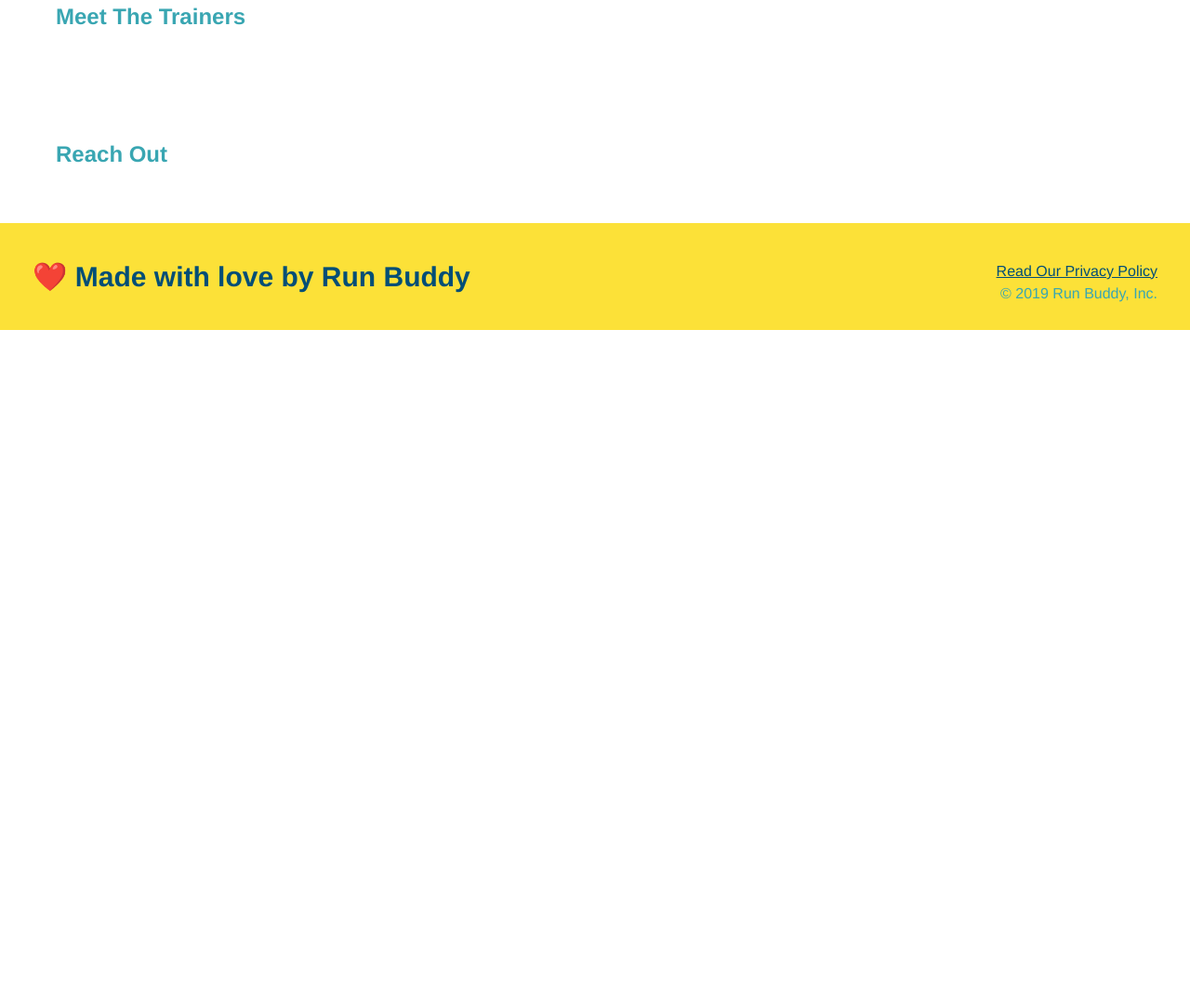
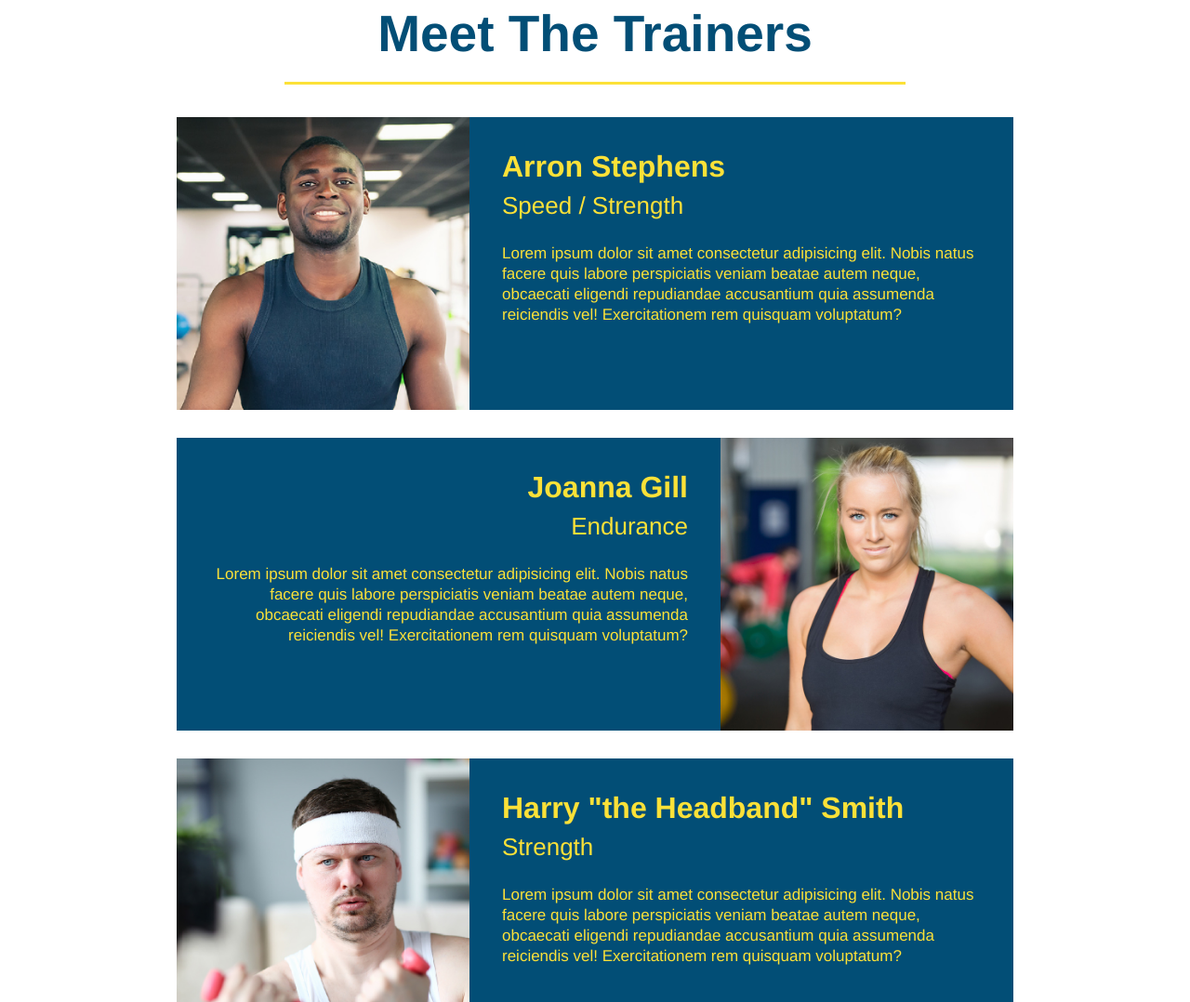
Before and after one commit to Patrickgp/run-buddy, a plain HTML site: page index.html in a window 1280 px wide. Shown: the part 2820-3898 px from the top of the page at 93% size. Before the commit the page ends 3175 px from the top, so only its background shows below. Drawn offline with Linux system fonts and the light colour scheme.

Commit message:
meet the trainers section

```diff
--- a/assets/style.css
+++ b/assets/style.css
@@ -181,3 +181,50 @@ section {
 .steps span {
     font-size: 38px;
 }
+
+.trainers {
+    text-align: center;
+}
+
+.trainer {
+    width: 900px;
+    margin: 0 auto 30px auto;
+    background: #024e76;
+    color: #fce138;
+    overflow: auto;
+}
+
+.trainer img {
+    width: 35%;
+    float: left;
+}
+
+.trainer-bio {
+    padding: 35px;
+    float: left;
+    width: 65%;
+}
+
+.text-left {
+    text-align: left;
+}
+
+.text-right {
+    text-align: right;
+}
+
+.trainer-bio h3 {
+    font-size: 32px;
+    margin-bottom: 8px;
+}
+
+.trainer-bio h4 {
+    font-weight: lighter;
+    font-size: 26px;
+    margin-bottom: 25px;
+}
+
+.trainer-bio p {
+    font-size: 17px;
+    line-height: 1.3;
+}
--- a/index.html
+++ b/index.html
@@ -109,8 +109,36 @@
         </section>
 
         <!-- "meet the trainers" section -->
-        <section>
-            <h2>Meet The Trainers</h2>
+        <section id="your-trainers" class="trainers">
+            <h2 class="section-title primary-border">Meet The Trainers</h2>
+
+            <article class="trainer">
+                <img src="/assets/images/trainer-1.jpg" alt="Arron Stephens in his workout clothes, ready to pump iron">
+                <div class="trainer-bio text-left">
+                    <h3>Arron Stephens</h3>
+                    <h4>Speed / Strength</h4>
+                    <p>Lorem ipsum dolor sit amet consectetur adipisicing elit. Nobis natus facere quis labore perspiciatis veniam beatae autem neque, obcaecati eligendi repudiandae accusantium quia assumenda reiciendis vel! Exercitationem rem quisquam voluptatum?</p>
+                </div>
+            </article>
+
+            <article class="trainer">
+                <div class="trainer-bio text-right">
+                    <h3>Joanna Gill</h3>
+                    <h4>Endurance</h4>
+                    <p>Lorem ipsum dolor sit amet consectetur adipisicing elit. Nobis natus facere quis labore perspiciatis veniam beatae autem neque, obcaecati eligendi repudiandae accusantium quia assumenda reiciendis vel! Exercitationem rem quisquam voluptatum?</p>
+                </div>
+                <img src="/assets/images/trainer-2.jpg" alt="Joanna Gill cooling off after a workout">
+            </article>
+
+            <article class="trainer">
+                <img src="/assets/images/trainer-3.jpg" alt="Harry Smith wearing a headband and lifting comically small pink weights">
+                <div class="trainer-bio text-left">
+                    <h3>Harry "the Headband" Smith</h3>
+                    <h4>Strength</h4>
+                    <p>Lorem ipsum dolor sit amet consectetur adipisicing elit. Nobis natus facere quis labore perspiciatis veniam beatae autem neque, obcaecati eligendi repudiandae accusantium quia assumenda reiciendis vel! Exercitationem rem quisquam voluptatum?</p>
+                </div>
+            </article>
+
         </section>
 
         <!-- "reach out" section -->
```
Also changed, not shown: assets/images/trainer-1.jpg (added), assets/images/trainer-2.jpg (added), assets/images/trainer-3.jpg (added).
